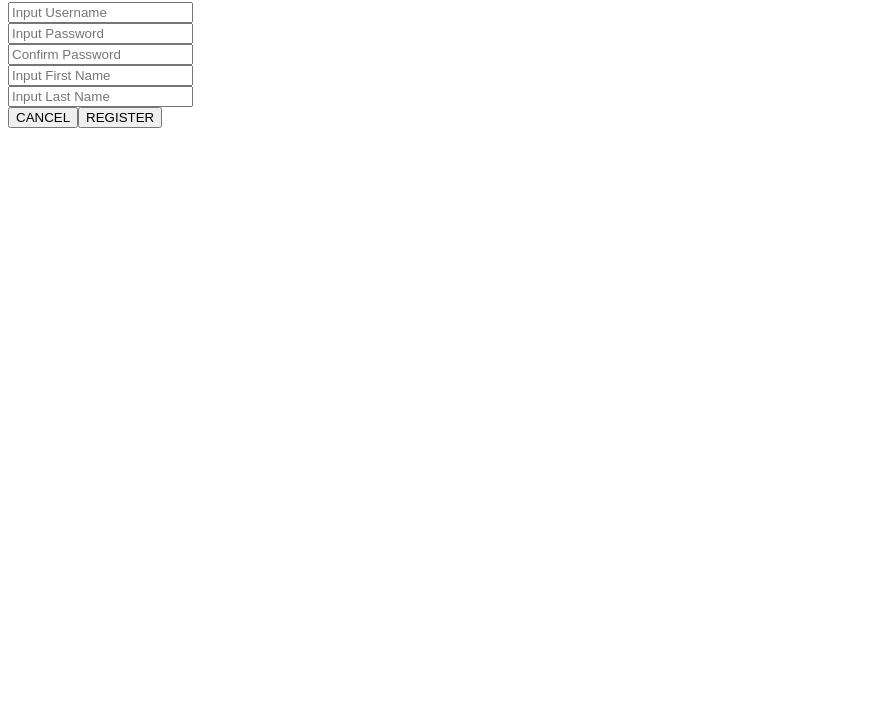
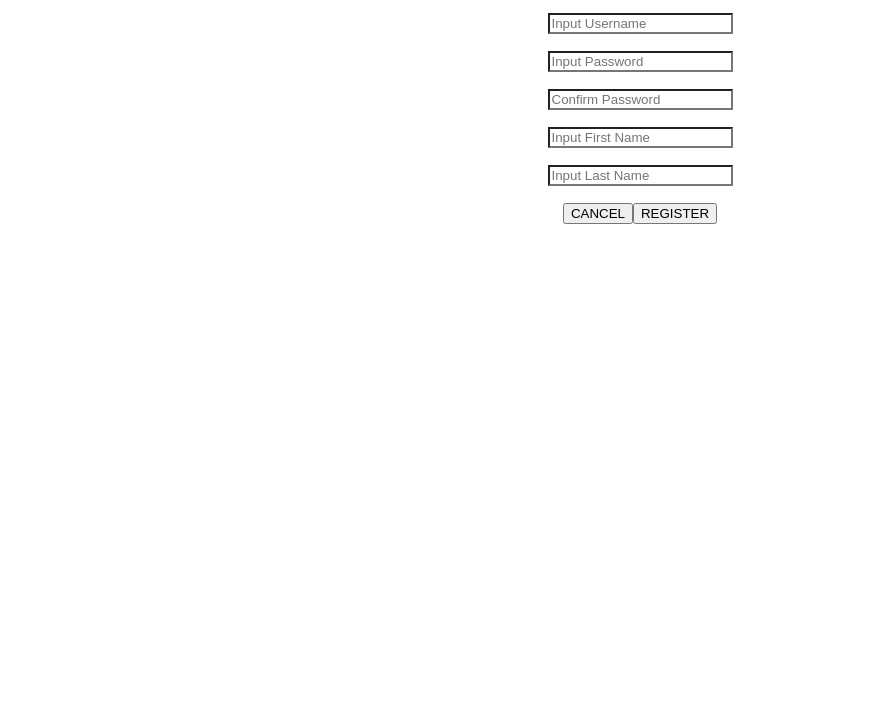
Before and after one commit to Kennndy13/ITPC_3_Prelim_Exam, a plain HTML site: page register.html in a window 1280 px wide. Shown: the part 78-800 px from the top of the page, without its empty margins (0-885 px from the left). Drawn offline with Linux system fonts and the light colour scheme.

Commit message:
modified register css styles

```diff
--- a/register.html
+++ b/register.html
@@ -2,7 +2,26 @@
 <html lang="en">
 <head>
     <title>Registration Page</title>
+    <style>
+        #divContainer{
+            text-align: center;
+        }
 
+        .redText{
+            color: red;
+            background-color: white;
+        }
+
+        .redText:hover{
+            color: blue;
+            background-color: aquamarine;
+        }
+        div{
+            margin-bottom: 1rem;
+            font-size: large;
+        }
+
+    </style>
 </head>
 <body>
 <div id="divContainer">
```
